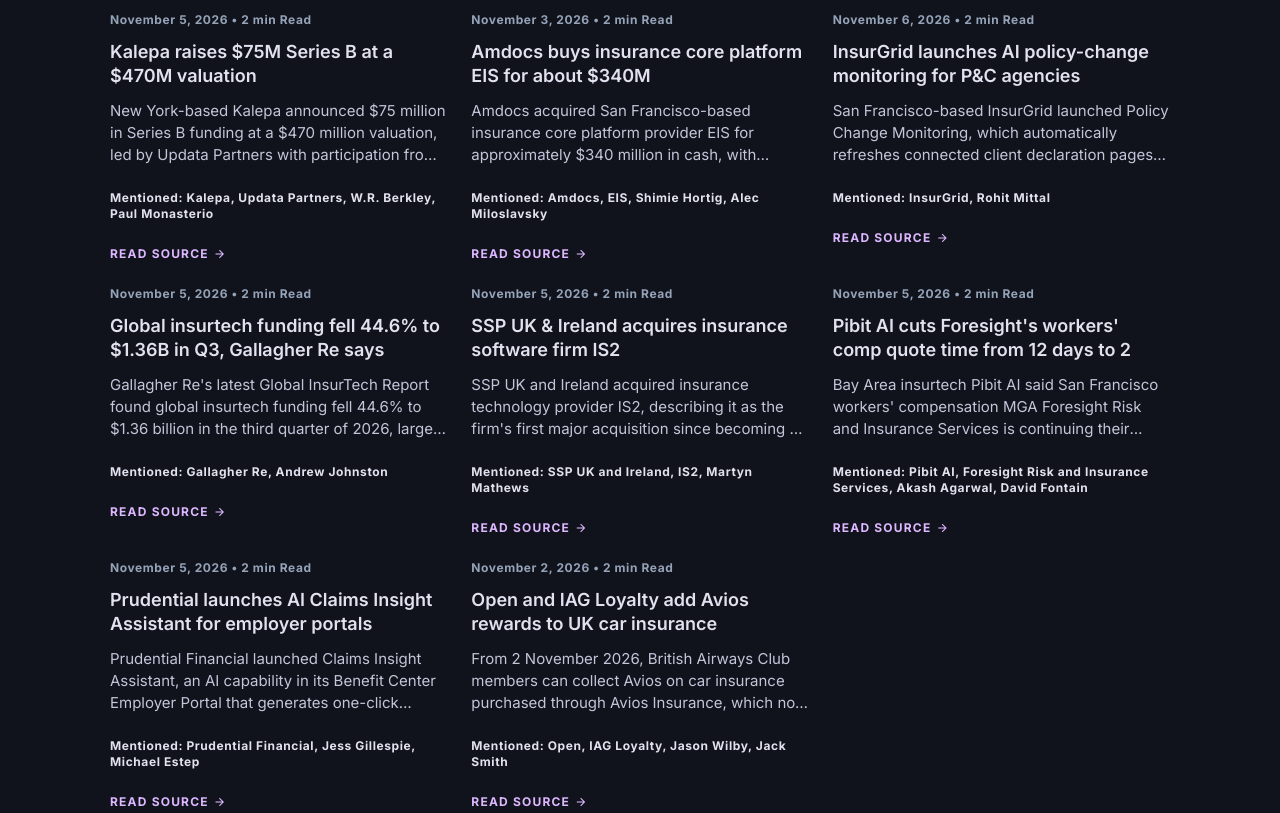
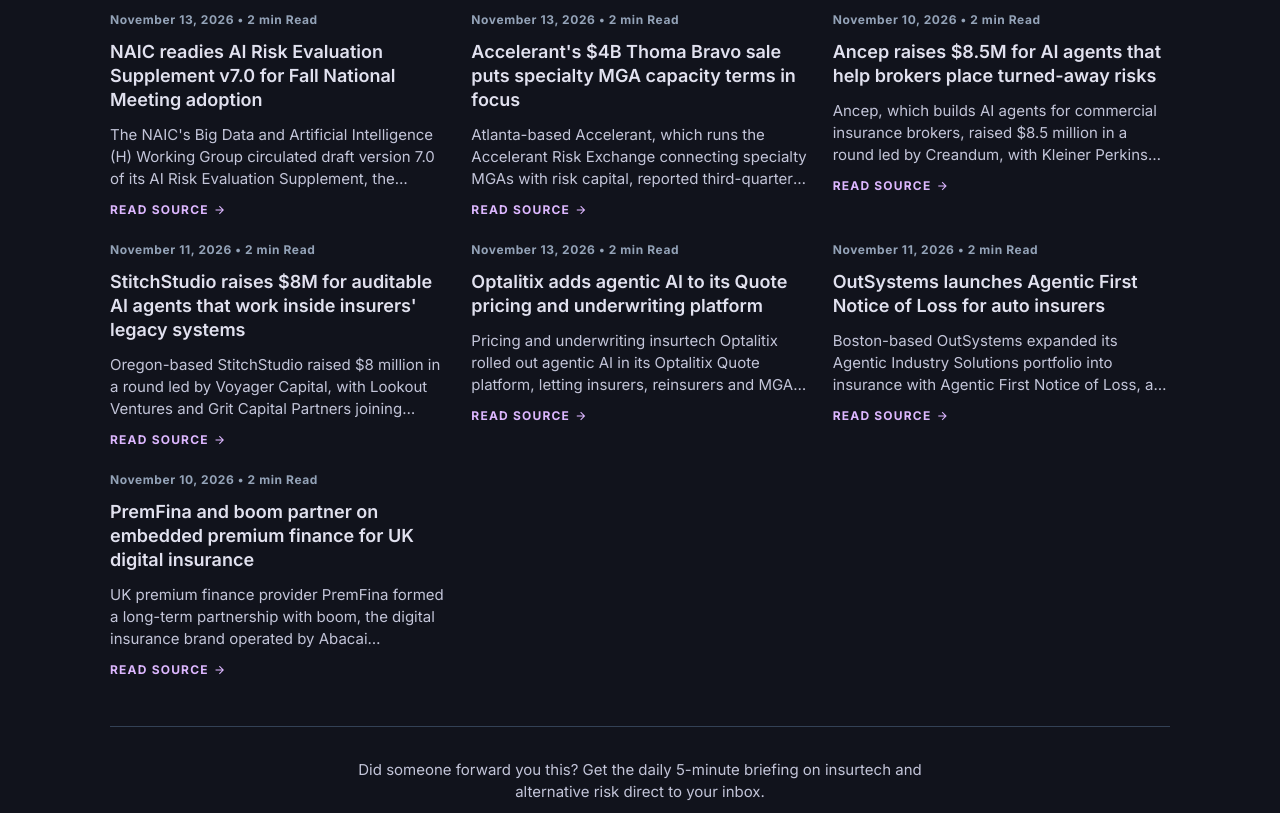
Before and after one commit to kevingkday/BinderBrief, a plain HTML site: page index.html in a window 1280 px wide. Shown: the part 480-1293 px from the top of the page. Drawn offline with nearby package versions, Linux system fonts and the light colour scheme.

Commit message:
Grokbot: Publish weekly briefing [2026-11-15] (7 articles)
Co-authored-by: Kevin Day <kevingkday@gmail.com>

```diff
--- a/index.html
+++ b/index.html
@@ -765,75 +765,59 @@
         <section id="daily-feed" class="stories-grid">
             <article class="story-card">
                 <div class="story-header">
-                    <span class="story-meta metadata-label">November 5, 2026 &bull; 2 min Read</span>
+                    <span class="story-meta metadata-label">November 13, 2026 &bull; 2 min Read</span>
                 </div>
-                <h3 class="story-title article-title"><a href="https://kalepa.com/news-posts/kalepa-raises-75-million-series-b">Kalepa raises $75M Series B at a $470M valuation</a></h3>
-                <p class="story-summary body-summary">New York-based Kalepa announced $75 million in Series B funding at a $470 million valuation, led by Updata Partners with participation from IA Ventures and Inspired Capital. The company, which has now raised $91 million in total, said it has tripled revenue and customer count over the past year while remaining cash flow positive for more than two years, and will use the capital to expand its AI product suite, enter new markets and double headcount in 2027. Its platform orchestrates work across operations, underwriting, pricing and portfolio management for insurers and MGAs including W.R. Berkley, Bowhead Specialty and AmRisc.</p>
-                <p class="story-contacts metadata-label"><strong>Mentioned:</strong> Kalepa, Updata Partners, W.R. Berkley, Paul Monasterio</p>
-                <a class="story-link metadata-label" href="https://kalepa.com/news-posts/kalepa-raises-75-million-series-b">Read Source <span class="material-symbols-outlined material-icon-inline">arrow_forward</span></a>
+                <h3 class="story-title article-title"><a href="https://www.mcdermottlaw.com/insights/naic-releases-version-7-0-of-its-ai-risk-evaluation-supplement-ahead-of-fall-national-meeting/">NAIC readies AI Risk Evaluation Supplement v7.0 for Fall National Meeting adoption</a></h3>
+                <p class="story-summary body-summary">The NAIC&#x27;s Big Data and Artificial Intelligence (H) Working Group circulated draft version 7.0 of its AI Risk Evaluation Supplement, the optional exhibits market conduct and financial examiners use to ask insurers about their AI use, and plans to present it for adoption at the Fall National Meeting in Texas, November 14 to 17. The revision lets regulators exclude GLMs and other static, transparent predictive models from the Supplement altogether, adds guidance on judging &#x27;human in the loop&#x27; controls for agentic AI, and pairs questions with documentation requests so examiners can corroborate insurers&#x27; answers. It follows more than 20 comment letters from trade associations, vendors and AI-governance consultants, according to law firm McDermott.</p>
+                <a class="story-link metadata-label" href="https://www.mcdermottlaw.com/insights/naic-releases-version-7-0-of-its-ai-risk-evaluation-supplement-ahead-of-fall-national-meeting/">Read Source <span class="material-symbols-outlined material-icon-inline">arrow_forward</span></a>
             </article>
             <article class="story-card">
                 <div class="story-header">
-                    <span class="story-meta metadata-label">November 3, 2026 &bull; 2 min Read</span>
+                    <span class="story-meta metadata-label">November 13, 2026 &bull; 2 min Read</span>
                 </div>
-                <h3 class="story-title article-title"><a href="https://www.amdocs.com/press-release/amdocs-enters-insurance-industry-through-acquisition-eis-opening-strategic-growth-opportunity">Amdocs buys insurance core platform EIS for about $340M</a></h3>
-                <p class="story-summary body-summary">Amdocs acquired San Francisco-based insurance core platform provider EIS for approximately $340 million in cash, with additional consideration possible based on performance metrics. The deal is Amdocs&#x27; first step into insurance; EIS offers a cloud-native, agentic multi-line platform spanning policy administration, billing, claims and customer engagement for life and annuity and P&amp;C carriers including Aflac, CSAA, Allstate, Desjardins and BNP Paribas Cardif. Amdocs plans to extend aOS, its agentic operating system developed for telecommunications, into insurance to enhance the EIS platform.</p>
-                <p class="story-contacts metadata-label"><strong>Mentioned:</strong> Amdocs, EIS, Shimie Hortig, Alec Miloslavsky</p>
-                <a class="story-link metadata-label" href="https://www.amdocs.com/press-release/amdocs-enters-insurance-industry-through-acquisition-eis-opening-strategic-growth-opportunity">Read Source <span class="material-symbols-outlined material-icon-inline">arrow_forward</span></a>
+                <h3 class="story-title article-title"><a href="https://www.insurancebusinessmag.com/us/news/breaking-news/accelerants-4bn-sale-puts-specialty-capacity-terms-under-scrutiny-597289.aspx">Accelerant&#x27;s $4B Thoma Bravo sale puts specialty MGA capacity terms in focus</a></h3>
+                <p class="story-summary body-summary">Atlanta-based Accelerant, which runs the Accelerant Risk Exchange connecting specialty MGAs with risk capital, reported third-quarter Exchange Written Premium of $1.33 billion, up 27% year over year, with third-party direct written premium reaching 49% of volume versus 32% a year earlier. The results land as Thoma Bravo&#x27;s all-cash take-private deal, valued at more than $4 billion, heads toward an expected first-half 2027 close, and brokers placing business through MGAs on the exchange are watching whether the underlying capacity terms hold. Accelerant skipped its earnings call and is not issuing fourth-quarter or full-year guidance.</p>
+                <a class="story-link metadata-label" href="https://www.insurancebusinessmag.com/us/news/breaking-news/accelerants-4bn-sale-puts-specialty-capacity-terms-under-scrutiny-597289.aspx">Read Source <span class="material-symbols-outlined material-icon-inline">arrow_forward</span></a>
             </article>
             <article class="story-card">
                 <div class="story-header">
-                    <span class="story-meta metadata-label">November 6, 2026 &bull; 2 min Read</span>
+                    <span class="story-meta metadata-label">November 10, 2026 &bull; 2 min Read</span>
                 </div>
-                <h3 class="story-title article-title"><a href="https://www.prnewswire.com/news-releases/insurgrid-launches-ai-powered-policy-change-monitoring-to-flag-cancellations-non-renewals-and-coverage-changes-for-pc-agencies-302931668.html">InsurGrid launches AI policy-change monitoring for P&amp;C agencies</a></h3>
-                <p class="story-summary body-summary">San Francisco-based InsurGrid launched Policy Change Monitoring, which automatically refreshes connected client declaration pages and policy data every 15 days and alerts agencies when a policy is cancelled, reinstated, renewed, not renewed or materially changed. The platform serves more than 2,500 agents, connects to more than 450 carriers, has processed more than 500,000 declaration pages through AI extraction and has supported more than $250 million in closed premium. The feature is rolling out on InsurGrid&#x27;s $99-per-month plan for supported carrier connections that do not require multi-factor authentication at each login.</p>
-                <p class="story-contacts metadata-label"><strong>Mentioned:</strong> InsurGrid, Rohit Mittal</p>
-                <a class="story-link metadata-label" href="https://www.prnewswire.com/news-releases/insurgrid-launches-ai-powered-policy-change-monitoring-to-flag-cancellations-non-renewals-and-coverage-changes-for-pc-agencies-302931668.html">Read Source <span class="material-symbols-outlined material-icon-inline">arrow_forward</span></a>
+                <h3 class="story-title article-title"><a href="https://ancep.com/blog/raise">Ancep raises $8.5M for AI agents that help brokers place turned-away risks</a></h3>
+                <p class="story-summary body-summary">Ancep, which builds AI agents for commercial insurance brokers, raised $8.5 million in a round led by Creandum, with Kleiner Perkins and Vicus Ventures participating alongside angel investors including a former Aon CFO and a former Marsh chairman. Its agents handle the routine stages of a placement: reading the client&#x27;s submission, building the broker&#x27;s standard documents and approaching insurers for terms by email, portal or API, all inside the policy admin systems, e-trade portals and CRMs brokers already run. The company said the funds will support growth and hiring.</p>
+                <a class="story-link metadata-label" href="https://ancep.com/blog/raise">Read Source <span class="material-symbols-outlined material-icon-inline">arrow_forward</span></a>
             </article>
             <article class="story-card">
                 <div class="story-header">
-                    <span class="story-meta metadata-label">November 5, 2026 &bull; 2 min Read</span>
+                    <span class="story-meta metadata-label">November 11, 2026 &bull; 2 min Read</span>
                 </div>
-                <h3 class="story-title article-title"><a href="https://www.reinsurancene.ws/global-insurtech-funding-fell-44-6-to-1-36bn-in-q326-gallagher-re/">Global insurtech funding fell 44.6% to $1.36B in Q3, Gallagher Re says</a></h3>
-                <p class="story-summary body-summary">Gallagher Re&#x27;s latest Global InsurTech Report found global insurtech funding fell 44.6% to $1.36 billion in the third quarter of 2026, largely because $100 million-plus mega-rounds dropped to $660 million from $1.67 billion in the prior quarter. Deal count stayed roughly steady at 104 transactions versus 107, while AI-focused companies attracted 83.2% of funding, or $1.13 billion across 72 deals. Early-stage funding rose 20.1% quarter on quarter to $317.3 million, and U.S.-based insurtechs accounted for a record 64.4% of deals.</p>
-                <p class="story-contacts metadata-label"><strong>Mentioned:</strong> Gallagher Re, Andrew Johnston</p>
-                <a class="story-link metadata-label" href="https://www.reinsurancene.ws/global-insurtech-funding-fell-44-6-to-1-36bn-in-q326-gallagher-re/">Read Source <span class="material-symbols-outlined material-icon-inline">arrow_forward</span></a>
+                <h3 class="story-title article-title"><a href="https://thenextweb.com/news/stitchstudio-8m-insurance-ai-agents-voyager-capital">StitchStudio raises $8M for auditable AI agents that work inside insurers&#x27; legacy systems</a></h3>
+                <p class="story-summary body-summary">Oregon-based StitchStudio raised $8 million in a round led by Voyager Capital, with Lookout Ventures and Grit Capital Partners joining earlier backers ManchesterStory and BrokerTech Fund, following a $3 million seed round in 2025. Its AI agents connect to carriers&#x27; and brokers&#x27; existing systems rather than replacing them, with every action traceable and auditable, and handle tasks such as quote comparison, sales agent onboarding and billing checks for customers including M3 Insurance, Heffernan Insurance Brokers and Fidelity Life. The funding will go toward new products for employee benefits, life and annuities, and commercial property cover.</p>
+                <a class="story-link metadata-label" href="https://thenextweb.com/news/stitchstudio-8m-insurance-ai-agents-voyager-capital">Read Source <span class="material-symbols-outlined material-icon-inline">arrow_forward</span></a>
             </article>
             <article class="story-card">
                 <div class="story-header">
-                    <span class="story-meta metadata-label">November 5, 2026 &bull; 2 min Read</span>
+                    <span class="story-meta metadata-label">November 13, 2026 &bull; 2 min Read</span>
                 </div>
-                <h3 class="story-title article-title"><a href="https://www.insurancetimes.co.uk/news/ssp-acquires-is2-in-first-major-acquisition-since-becoming-separate-business-entity/1460199.article">SSP UK &amp; Ireland acquires insurance software firm IS2</a></h3>
-                <p class="story-summary body-summary">SSP UK and Ireland acquired insurance technology provider IS2, describing it as the firm&#x27;s first major acquisition since becoming a standalone business; the deal size was not disclosed. Founded in 1996, IS2 provides policy administration and product distribution technology to insurers, insurtechs, MGAs and scheme brokers, including its Atlas platform and RAPID, an API-based channel that distributes scheme products through brokers, MGAs, software houses, digital banks, affinity partners and embedded insurance. Managing director Martyn Mathews said the purchase extends SSP into product distribution and &#x27;will not be our last&#x27; as the firm looks at further deals.</p>
-                <p class="story-contacts metadata-label"><strong>Mentioned:</strong> SSP UK and Ireland, IS2, Martyn Mathews</p>
-                <a class="story-link metadata-label" href="https://www.insurancetimes.co.uk/news/ssp-acquires-is2-in-first-major-acquisition-since-becoming-separate-business-entity/1460199.article">Read Source <span class="material-symbols-outlined material-icon-inline">arrow_forward</span></a>
+                <h3 class="story-title article-title"><a href="https://fintech.global/2026/11/13/optalitix-brings-agentic-ai-to-insurance-pricing/">Optalitix adds agentic AI to its Quote pricing and underwriting platform</a></h3>
+                <p class="story-summary body-summary">Pricing and underwriting insurtech Optalitix rolled out agentic AI in its Optalitix Quote platform, letting insurers, reinsurers and MGAs that build pricing in Excel and Python automate workflows such as reviewing claims history, spotting irregularities in loss data, assessing risk accumulation, checking quotes against authority limits and preparing renewals. The agents work on top of each insurer&#x27;s existing models, rules and sign-off procedures, do not set prices on their own, and log every action in an auditable trail. Through the Model Context Protocol, clients can connect assistants such as ChatGPT, Claude and Copilot to live quote data, with a further phase planned for Q1 2027.</p>
+                <a class="story-link metadata-label" href="https://fintech.global/2026/11/13/optalitix-brings-agentic-ai-to-insurance-pricing/">Read Source <span class="material-symbols-outlined material-icon-inline">arrow_forward</span></a>
             </article>
             <article class="story-card">
                 <div class="story-header">
-                    <span class="story-meta metadata-label">November 5, 2026 &bull; 2 min Read</span>
+                    <span class="story-meta metadata-label">November 11, 2026 &bull; 2 min Read</span>
                 </div>
-                <h3 class="story-title article-title"><a href="https://www.einpresswire.com/article/954219969/foresight-continues-its-partnership-with-pibit-ai-as-time-to-quote-falls-from-12-days-to-2">Pibit AI cuts Foresight&#x27;s workers&#x27; comp quote time from 12 days to 2</a></h3>
-                <p class="story-summary body-summary">Bay Area insurtech Pibit AI said San Francisco workers&#x27; compensation MGA Foresight Risk and Insurance Services is continuing their partnership as Foresight expands into new industries. Foresight uses Pibit&#x27;s AI Underwriting OS for intake, clearance, document extraction and external research; time to quote has fallen from 12 days to 2, submissions handled per underwriter are up 190%, and clearance now averages 30 to 37 minutes. Foresight clears around 4,600 submissions and fully processes around 4,000 each year, and now works every submission it receives.</p>
-                <p class="story-contacts metadata-label"><strong>Mentioned:</strong> Pibit AI, Foresight Risk and Insurance Services, Akash Agarwal, David Fontain</p>
-                <a class="story-link metadata-label" href="https://www.einpresswire.com/article/954219969/foresight-continues-its-partnership-with-pibit-ai-as-time-to-quote-falls-from-12-days-to-2">Read Source <span class="material-symbols-outlined material-icon-inline">arrow_forward</span></a>
+                <h3 class="story-title article-title"><a href="https://www.outsystems.com/news/outsystems-launches-agentic-first-notice-of-loss">OutSystems launches Agentic First Notice of Loss for auto insurers</a></h3>
+                <p class="story-summary body-summary">Boston-based OutSystems expanded its Agentic Industry Solutions portfolio into insurance with Agentic First Notice of Loss, a pre-built solution that connects AI agents, customer applications and existing claims systems to modernize auto claims reporting and intake. Coverage, liability and payment decisions stay with human adjusters. Through a strategic partnership with roadside assistance technology provider Honk, the solution can arrange a tow while the policyholder reports the loss, with its status and ETA visible in the insurer&#x27;s app.</p>
+                <a class="story-link metadata-label" href="https://www.outsystems.com/news/outsystems-launches-agentic-first-notice-of-loss">Read Source <span class="material-symbols-outlined material-icon-inline">arrow_forward</span></a>
             </article>
             <article class="story-card">
                 <div class="story-header">
-                    <span class="story-meta metadata-label">November 5, 2026 &bull; 2 min Read</span>
+                    <span class="story-meta metadata-label">November 10, 2026 &bull; 2 min Read</span>
                 </div>
-                <h3 class="story-title article-title"><a href="https://www.businesswire.com/news/home/20261105812432/en/Prudential-Claims-Insight-Assistant-Launches-to-Help-Simplify-Claim-Management">Prudential launches AI Claims Insight Assistant for employer portals</a></h3>
-                <p class="story-summary body-summary">Prudential Financial launched Claims Insight Assistant, an AI capability in its Benefit Center Employer Portal that generates one-click summaries of disability and absence claims, including status, recent activity and next steps. The tool reviews information already in Prudential&#x27;s claims systems and does not make claim decisions, determine eligibility, or approve or deny claims; summaries include only information employers are already permitted to view. It is now available to all Group Insurance customers with access to disability and absence claims on the Benefit Center.</p>
-                <p class="story-contacts metadata-label"><strong>Mentioned:</strong> Prudential Financial, Jess Gillespie, Michael Estep</p>
-                <a class="story-link metadata-label" href="https://www.businesswire.com/news/home/20261105812432/en/Prudential-Claims-Insight-Assistant-Launches-to-Help-Simplify-Claim-Management">Read Source <span class="material-symbols-outlined material-icon-inline">arrow_forward</span></a>
-            </article>
-            <article class="story-card">
-                <div class="story-header">
-                    <span class="story-meta metadata-label">November 2, 2026 &bull; 2 min Read</span>
-                </div>
-                <h3 class="story-title article-title"><a href="https://beopen.com/brand-stories/open-and-iag-loyalty-take-avios-insurance-into-car-insurance/">Open and IAG Loyalty add Avios rewards to UK car insurance</a></h3>
-                <p class="story-summary body-summary">From 2 November 2026, British Airways Club members can collect Avios on car insurance purchased through Avios Insurance, which now sits alongside travel cover in a single account, with home insurance to follow. A launch offer through 27 November pays 20 Avios per £1 spent, double the standard rate of 10 Avios per £1, up to 10,000 Avios on a single policy. Open said the proposition, built on its AI-native platform for IAG Loyalty, went from plan to launch in under two months; Avios Insurance is a trading name of FCA-authorised Open Insurance Services UK Limited (FRN 988625).</p>
-                <p class="story-contacts metadata-label"><strong>Mentioned:</strong> Open, IAG Loyalty, Jason Wilby, Jack Smith</p>
-                <a class="story-link metadata-label" href="https://beopen.com/brand-stories/open-and-iag-loyalty-take-avios-insurance-into-car-insurance/">Read Source <span class="material-symbols-outlined material-icon-inline">arrow_forward</span></a>
+                <h3 class="story-title article-title"><a href="https://thepaypers.com/fintech/news/premfina-partners-with-boom-on-premium-finance-for-insurance-customers">PremFina and boom partner on embedded premium finance for UK digital insurance</a></h3>
+                <p class="story-summary body-summary">UK premium finance provider PremFina formed a long-term partnership with boom, the digital insurance brand operated by Abacai Technologies Limited, part of the Abacai group. Through a direct integration with PremFina&#x27;s technology platform, boom customers will be able to spread the cost of their premiums in instalments within boom&#x27;s own digital journey instead of paying the full amount upfront. boom said it selected PremFina after reviewing the market, citing its technology, service-based approach and ability to support a growing digital insurance business.</p>
+                <a class="story-link metadata-label" href="https://thepaypers.com/fintech/news/premfina-partners-with-boom-on-premium-finance-for-insurance-customers">Read Source <span class="material-symbols-outlined material-icon-inline">arrow_forward</span></a>
             </article>
         </section>
 
```
Also changed, not shown: rss.xml (+36 -43 lines).
